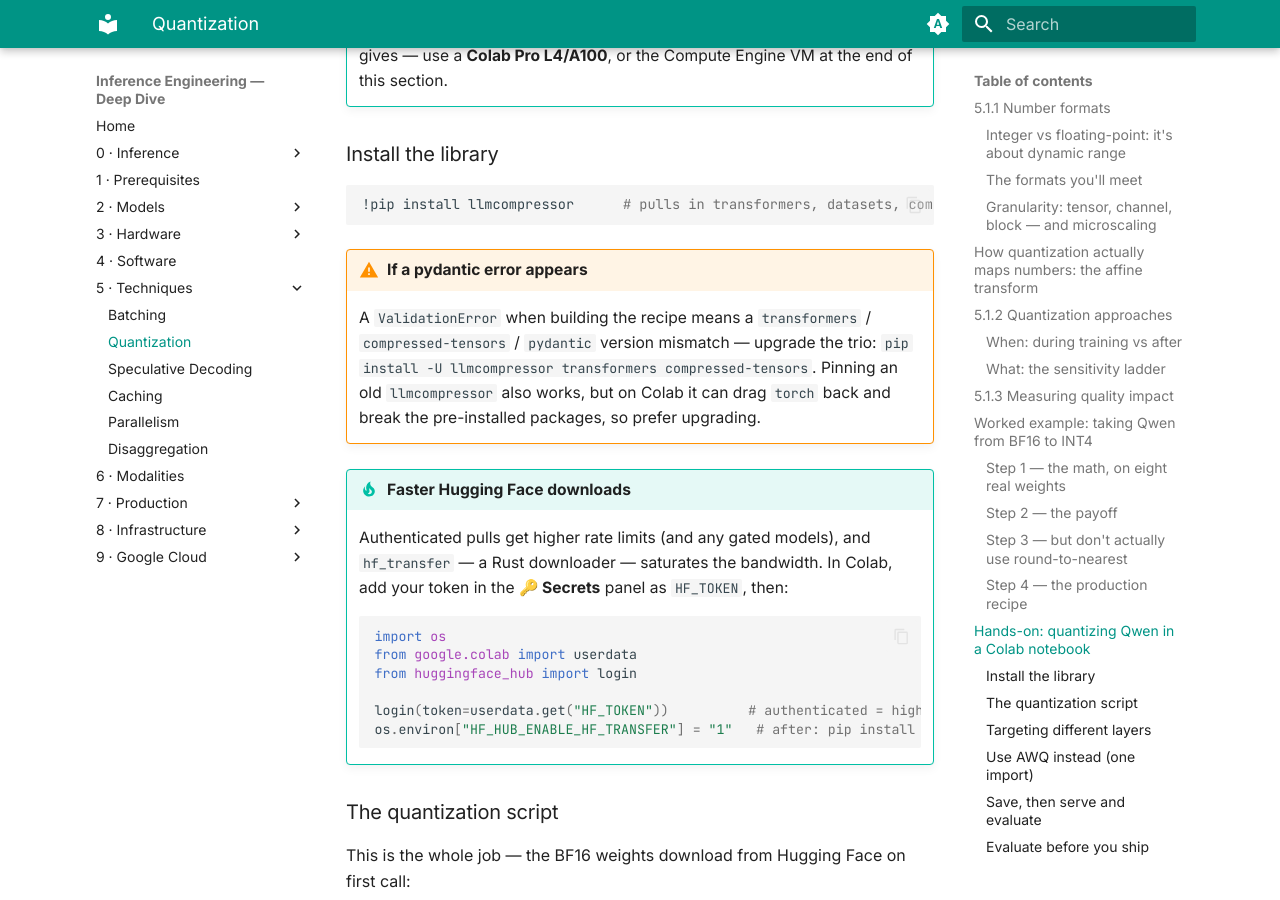
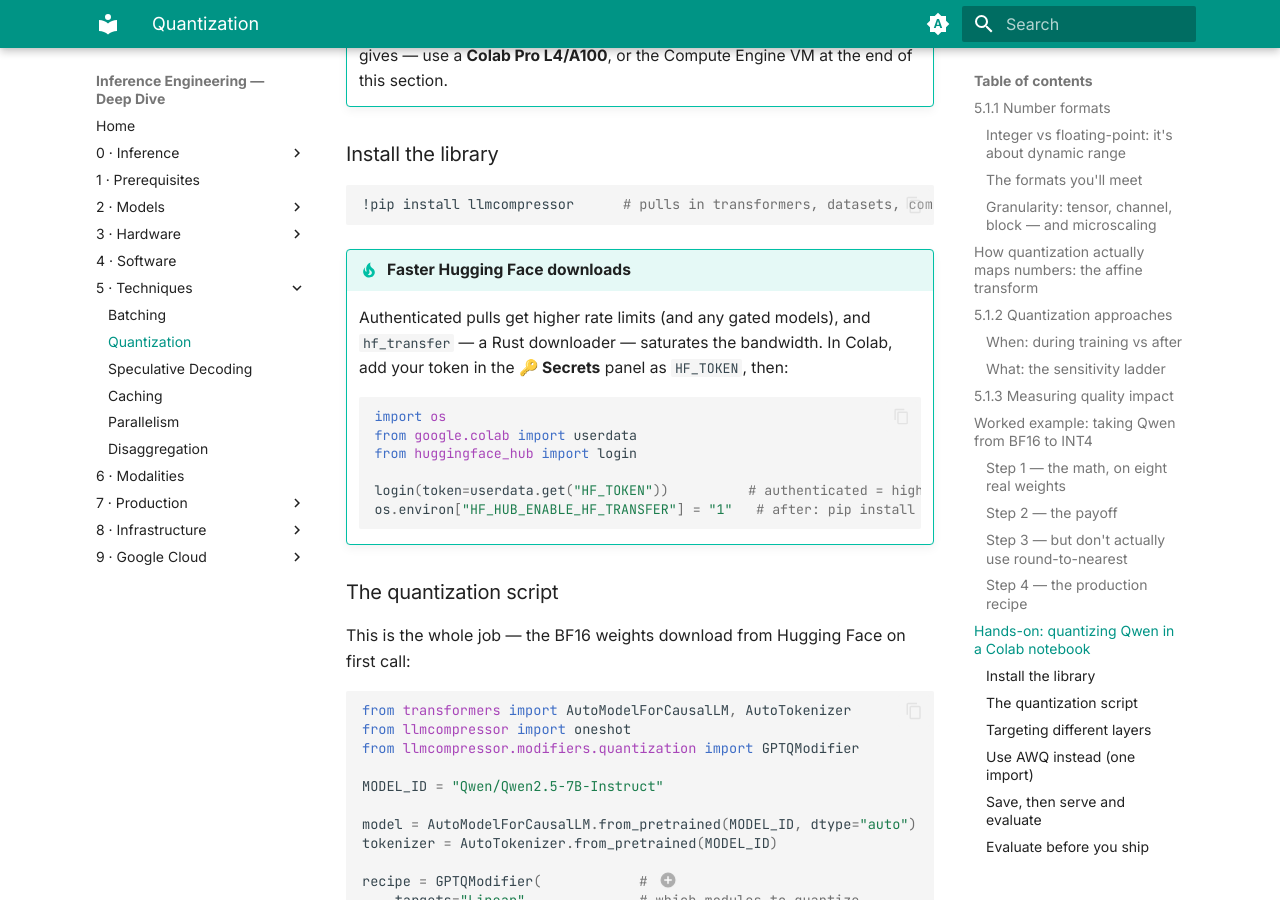
Before and after one commit to maxkimambo/inference-engineering-deep-dive, an MkDocs documentation site: the page built from docs/chapters/techniques/quantization.md, in a window 1280 px wide and 900 px high, scrolled down 11074 px. Built offline with MkDocs 1.6.1 and Material for MkDocs 9.7.7, drawn with Linux system fonts in a browser that asks for light colours.

Commit message:
Drop the pydantic version-mismatch warnings
Remove the version-conflict note and install-cell comments from the notebook,
and the matching warning admonition from the chapter.

````diff
--- a/docs/chapters/techniques/quantization.md
+++ b/docs/chapters/techniques/quantization.md
@@ -379,12 +379,6 @@
 !pip install llmcompressor      # pulls in transformers, datasets, compressed-tensors
 ```
 
-!!! warning "If a pydantic error appears"
-    A `ValidationError` when building the recipe means a `transformers` / `compressed-tensors` /
-    `pydantic` version mismatch — upgrade the trio: `pip install -U llmcompressor transformers
-    compressed-tensors`. Pinning an old `llmcompressor` also works, but on Colab it can drag `torch`
-    back and break the pre-installed packages, so prefer upgrading.
-
 !!! tip "Faster Hugging Face downloads"
     Authenticated pulls get higher rate limits (and any gated models), and `hf_transfer` — a Rust
     downloader — saturates the bandwidth. In Colab, add your token in the **🔑 Secrets** panel as
````
Also changed, not shown: docs/notebooks/quantization-qwen-w4a16.ipynb.
